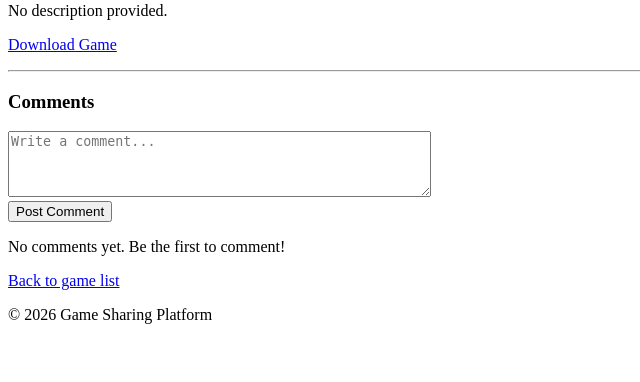
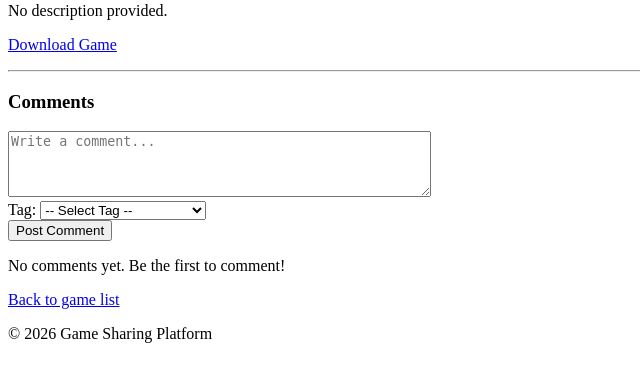
Before and after one commit to Hii-Yaa/pyforge-mvp, a Flask app: template templates/game_detail.html in a window 1280 px wide. Shown: the part 218-600 px from the top of the page, without its empty margins (0-640 px from the left). Run offline with Flask 3, Linux system fonts and the light colour scheme; the template is opened without the code that fills it, so the values that code supplies are empty.

Commit message:
Add comment tags and author highlight feature
Features:
- Add tag field to Comment model (feedback, bug, request, discussion)
- Validate tag selection in comment POST route
- Display tag dropdown in comment and reply forms
- Show tag labels in comment headers ([感想], [バグ報告], [要望], [議論])
- Highlight game author comments with ★ star next to username

Changes:
- models.py: Added tag column to Comment model
- app.py: Added tag validation in post_comment route
- game_detail.html: Added tag dropdowns and display logic for tags and author star

```diff
--- a/app.py
+++ b/app.py
@@ -276,6 +276,7 @@ def post_comment(game_id):
     game = Game.query.get_or_404(game_id)
 
     content = request.form.get('content', '').strip()
+    tag = request.form.get('tag', '').strip()
     parent_id = request.form.get('parent_id', None)
 
     # Validation
@@ -285,6 +286,12 @@ def post_comment(game_id):
 
     if len(content) > 1000:
         flash('Comment is too long (maximum 1000 characters).', 'error')
+        return redirect(url_for('game_detail', game_id=game_id))
+
+    # Validate tag
+    ALLOWED_TAGS = ['feedback', 'bug', 'request', 'discussion']
+    if not tag or tag not in ALLOWED_TAGS:
+        flash('Invalid tag. Please select a valid tag.', 'error')
         return redirect(url_for('game_detail', game_id=game_id))
 
     # Validate parent_id if provided
@@ -301,6 +308,7 @@ def post_comment(game_id):
     # Create comment
     comment = Comment(
         content=content,
+        tag=tag,
         game_id=game_id,
         user_id=current_user.id if current_user.is_authenticated else None,
         guest_name='guest',  # Always 'guest' for non-authenticated users
--- a/models.py
+++ b/models.py
@@ -49,6 +49,7 @@ class Comment(db.Model):
     """Comment model for game comments and replies."""
     id = db.Column(db.Integer, primary_key=True)
     content = db.Column(db.Text, nullable=False)
+    tag = db.Column(db.String(20), nullable=False)  # Tag: feedback, bug, request, discussion
     game_id = db.Column(db.Integer, db.ForeignKey('game.id'), nullable=False)
     user_id = db.Column(db.Integer, db.ForeignKey('user.id'), nullable=True)  # Null for guests
     guest_name = db.Column(db.String(50), default='guest')
--- a/templates/game_detail.html
+++ b/templates/game_detail.html
@@ -21,6 +21,15 @@
 <form method="POST" action="{{ url_for('post_comment', game_id=game.id) }}">
     <textarea name="content" rows="4" cols="50" placeholder="Write a comment..." required maxlength="1000"></textarea>
     <br>
+    <label for="tag">Tag:</label>
+    <select name="tag" id="tag" required>
+        <option value="">-- Select Tag --</option>
+        <option value="feedback">感想 (Feedback)</option>
+        <option value="bug">バグ報告 (Bug Report)</option>
+        <option value="request">要望 (Request)</option>
+        <option value="discussion">仕様・議論 (Discussion)</option>
+    </select>
+    <br>
     <button type="submit">Post Comment</button>
 </form>
 
@@ -29,9 +38,21 @@
     {% macro render_comment(comment, depth=0) %}
     <div style="margin-left: {{ depth * 20 }}px; margin-top: 15px; padding: 10px; border-left: 2px solid #ccc;">
         <p>
+            {% if comment.tag == 'feedback' %}
+                <strong>[感想]</strong>
+            {% elif comment.tag == 'bug' %}
+                <strong>[バグ報告]</strong>
+            {% elif comment.tag == 'request' %}
+                <strong>[要望]</strong>
+            {% elif comment.tag == 'discussion' %}
+                <strong>[議論]</strong>
+            {% endif %}
             <strong>
                 {% if comment.user_id %}
                     {{ comment.author.username }}
+                    {% if comment.user_id == game.uploader_id %}
+                        ★
+                    {% endif %}
                 {% else %}
                     {{ comment.guest_name }}
                 {% endif %}
@@ -46,6 +67,15 @@
             <form method="POST" action="{{ url_for('post_comment', game_id=game.id) }}">
                 <input type="hidden" name="parent_id" value="{{ comment.id }}">
                 <textarea name="content" rows="3" cols="40" placeholder="Write a reply..." required maxlength="1000"></textarea>
+                <br>
+                <label for="tag-reply-{{ comment.id }}">Tag:</label>
+                <select name="tag" id="tag-reply-{{ comment.id }}" required>
+                    <option value="">-- Select Tag --</option>
+                    <option value="feedback">感想 (Feedback)</option>
+                    <option value="bug">バグ報告 (Bug Report)</option>
+                    <option value="request">要望 (Request)</option>
+                    <option value="discussion">仕様・議論 (Discussion)</option>
+                </select>
                 <br>
                 <button type="submit">Post Reply</button>
                 <button type="button" onclick="toggleReplyForm('reply-form-{{ comment.id }}')">Cancel</button>
```
